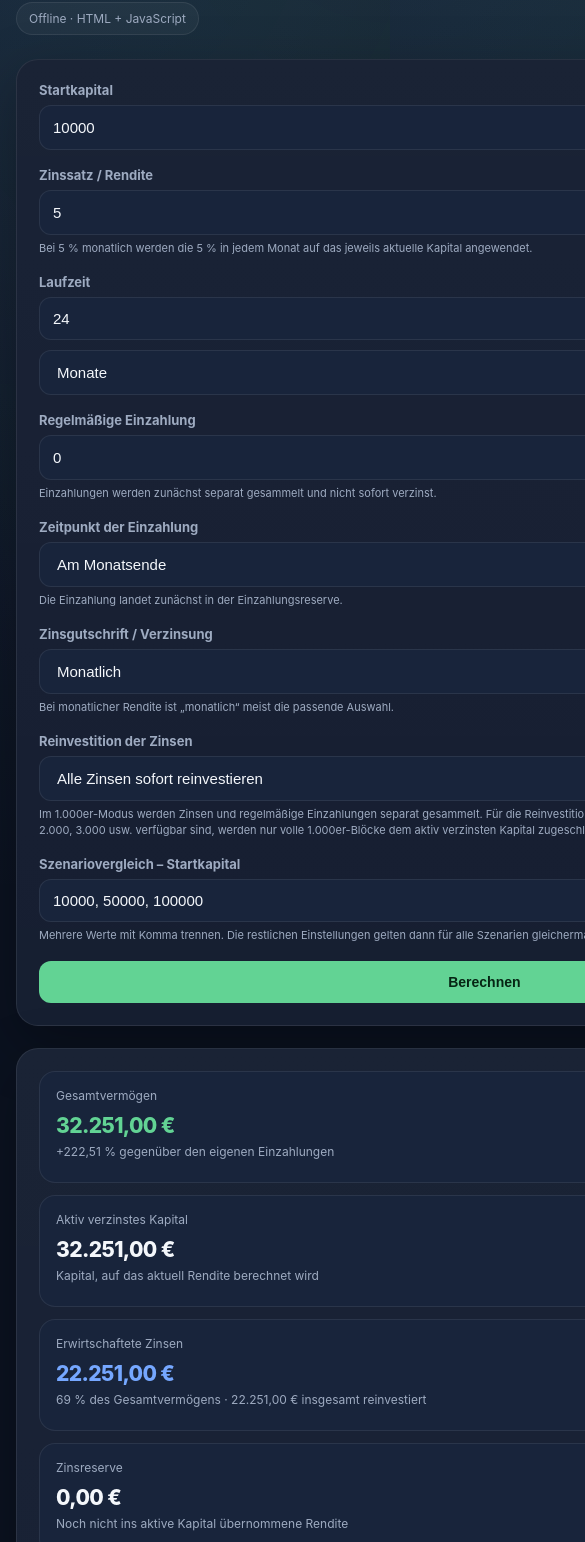
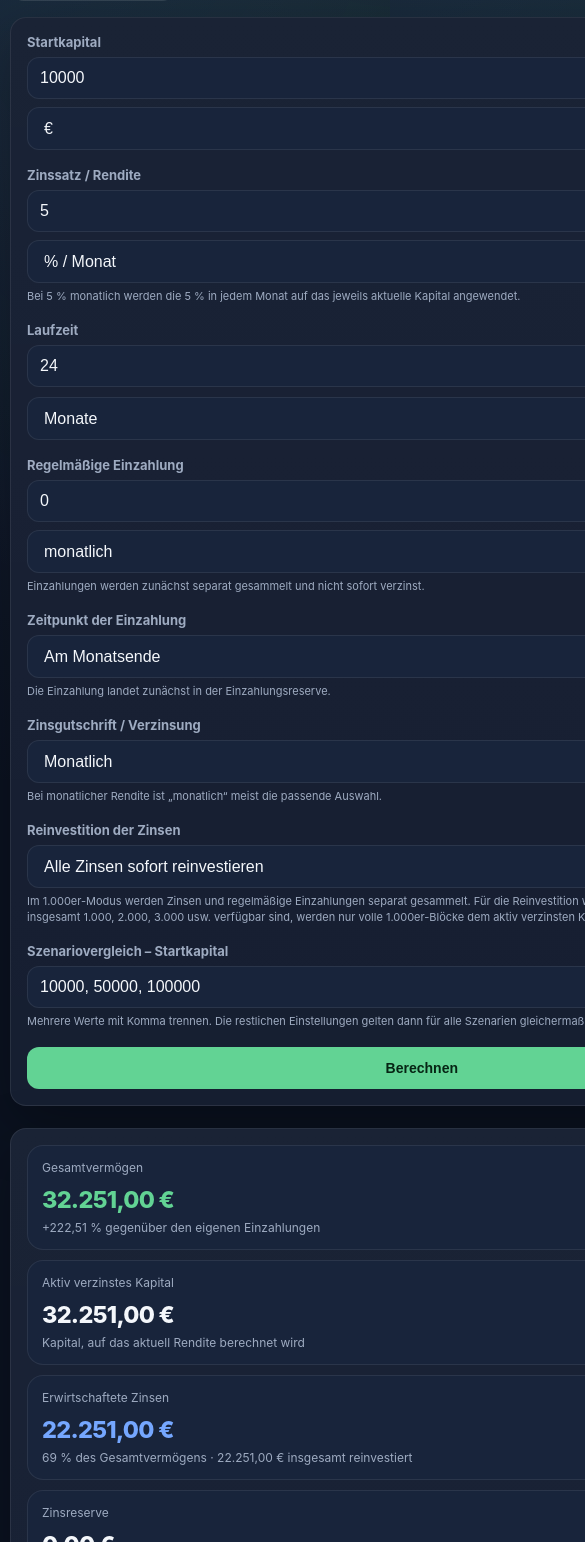
Before and after one commit to aleklass/Zinsrechner, a plain HTML site: page docs/index.html in a window 390 px wide. Shown: the part 134-1676 px from the top of the page, 585 px wide, since content can reach past the window. Drawn offline with Linux system fonts and the light colour scheme.

Commit message:
🔖 Checkpoint: Edit /Users/alexanderklassen/Documents/Kunden/Privat/Zinsrechner/docs/index.html

```diff
--- a/docs/index.html
+++ b/docs/index.html
@@ -337,6 +337,38 @@
 
     @media (max-width: 560px) {
       .two { grid-template-columns: 1fr; }
+    }
+
+    @media (max-width: 640px) {
+      .wrap { width: calc(100% - 20px); margin: 18px auto 40px; }
+      h1 { font-size: clamp(24px, 7vw, 34px); }
+      .header { gap: 10px; margin-bottom: 16px; }
+      .badge { font-size: 11px; padding: 6px 10px; }
+      .panel { border-radius: 16px; }
+      .inputs, .results { padding: 16px; }
+
+      /* Prevent iOS Safari from zooming in on input focus */
+      input, select { font-size: 16px; padding: 11px 12px; }
+
+      .unit { width: 78px; flex: 0 0 78px; }
+      .actions { grid-template-columns: 1fr 52px; }
+      button { padding: 12px 10px; }
+
+      .cards { gap: 10px; margin-bottom: 16px; }
+      .card { padding: 14px; min-height: unset; }
+      .card .v { font-size: clamp(19px, 6vw, 26px); }
+
+      .chart-wrap { padding: 10px; border-radius: 14px; }
+      canvas { height: 220px; }
+
+      .table-wrap { border-radius: 12px; max-height: 320px; }
+      table { font-size: 12px; min-width: 560px; }
+      th, td { padding: 9px 8px; }
+    }
+
+    @media (max-width: 400px) {
+      .input-row { flex-wrap: wrap; }
+      .unit { width: 100%; flex: 1 1 100%; }
     }
   </style>
 </head>
```
Also changed, not shown: .claude/checkpoints/1787329686.json (added), .claude/checkpoints/1787329699.json (added).
